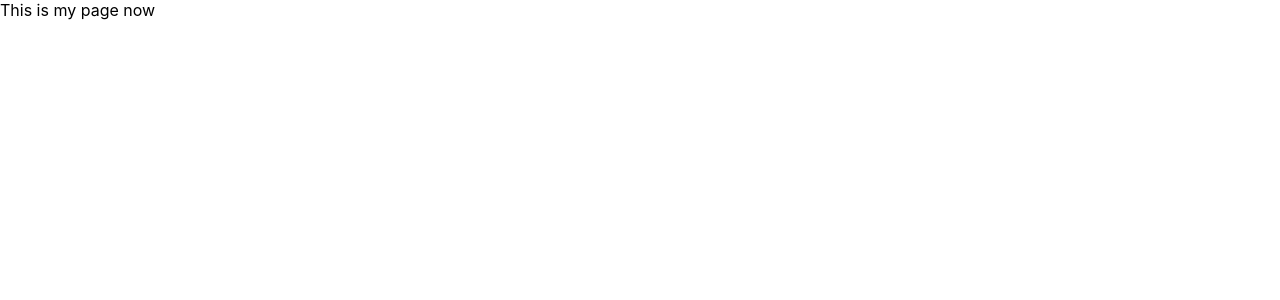
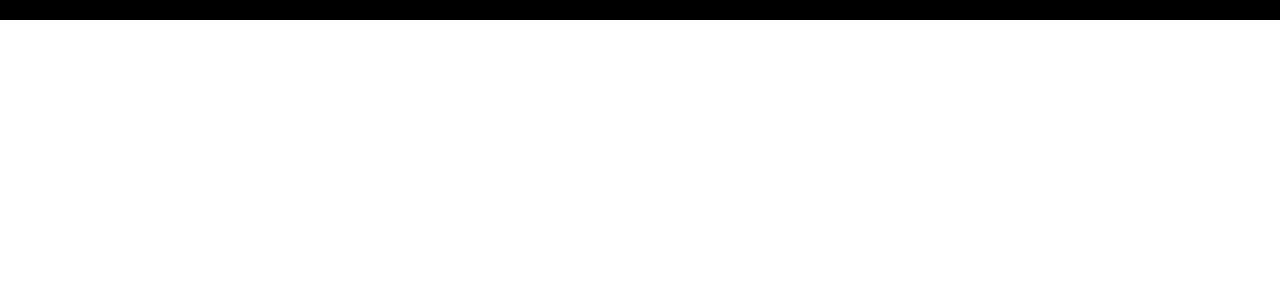
Before and after one commit to dannertech/powerup, a React (Create React App) app in the folder client/: page / in a window 1280 px wide. Shown: the top 300 px of the page. Built offline with nearby package versions, Linux system fonts and the light colour scheme.

Commit message:
successfully added styled components and manipulated css in the app.js

```diff
--- a/client/src/App.js
+++ b/client/src/App.js
@@ -1,12 +1,16 @@
 import React, { Component } from 'react';
-import 'styled-components'
+import styled from 'styled-components';
+
+const Body = styled.div`
+background: black;
+`;
 
 class App extends Component {
   render() {
     return (
-   <div>
+   <Body>
      This is my page now
-   </div>
+   </Body>
     );
   }
 }
```
